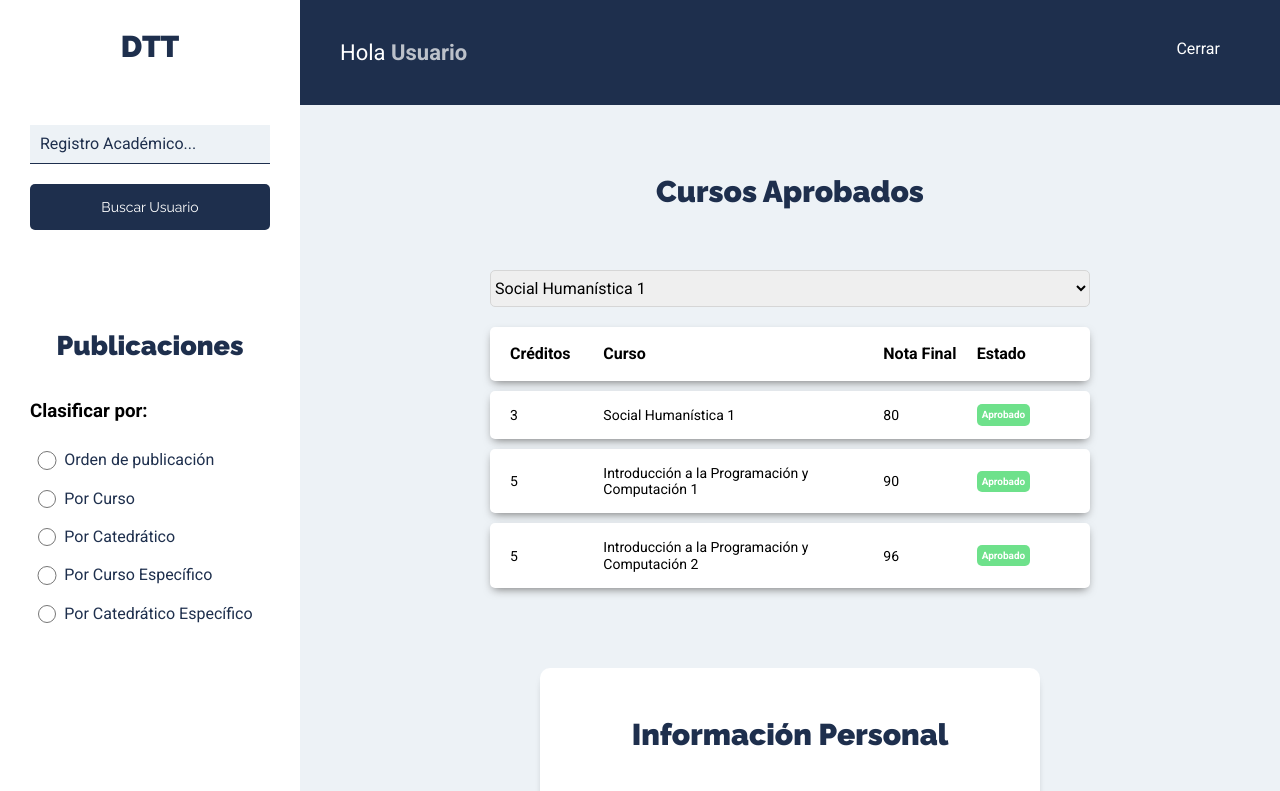
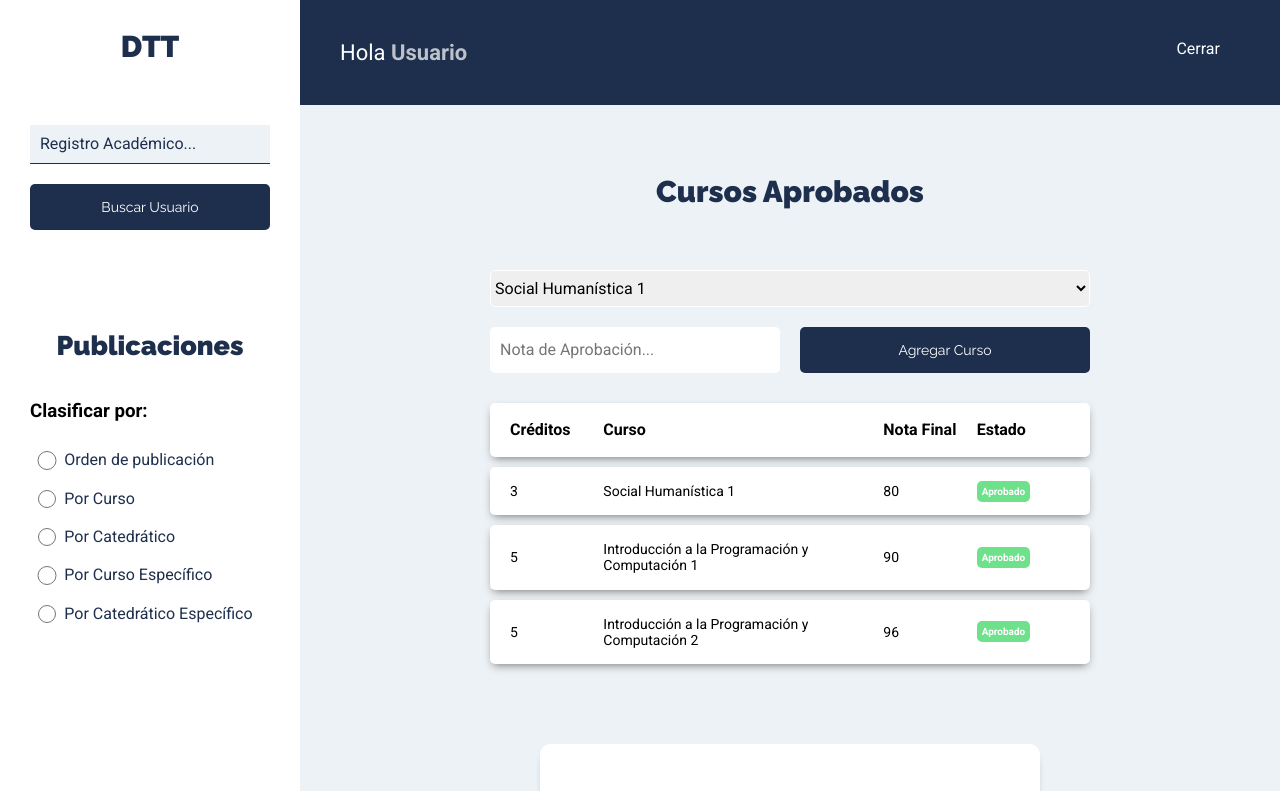
Before and after one commit to bryan967132/PracticasIniciales_DesarrolloWeb, a React (Create React App) app in the folder frontend/: page /mi-perfil in a window 1280 px wide. Shown: the top 791 px of the page. Built offline with nearby package versions, Linux system fonts and the light colour scheme.

Commit message:
form agregar curso

```diff
--- a/frontend/src/components/inicio/perfil/CursosAprobados.js
+++ b/frontend/src/components/inicio/perfil/CursosAprobados.js
@@ -39,6 +39,21 @@ const CursosAprobados = () => {
                                 }
                             </select>
                         </div>
+                        <div className="cuerpo contenedor-input">
+                            <input
+                                type="number"
+                                className="input-text"
+                                placeholder="Nota de Aprobación..."
+                                name="contenido"
+                                min="61"
+                                max="100"
+                            />
+                        </div>
+                        <div className="agC contenedor-input">
+                            <button
+                                className="btn btn-primario btn-block"
+                            >Agregar Curso</button>
+                        </div>
                     </form>
                 </div>
 
--- a/frontend/src/components/inicio/perfil/Informacion.js
+++ b/frontend/src/components/inicio/perfil/Informacion.js
@@ -26,6 +26,7 @@ const Informacion = () => {
                             type="text"
                             id="nombre"
                             name="nombre"
+                            disabled
                         />
                     </div>
 
@@ -35,6 +36,7 @@ const Informacion = () => {
                             type="text"
                             id="apellido"
                             name="apellido"
+                            disabled
                         />
                     </div>
 
@@ -44,6 +46,7 @@ const Informacion = () => {
                             type="password"
                             id="password"
                             name="password"
+                            disabled
                         />
                     </div>
 
@@ -53,6 +56,7 @@ const Informacion = () => {
                             type="email"
                             id="email"
                             name="email"
+                            disabled
                         />
                     </div>
 
--- a/frontend/src/index.css
+++ b/frontend/src/index.css
@@ -601,15 +601,29 @@ form .pub {
   height: 3.7rem;
   width: 100%;
   border-radius: .5rem;
-  border-color:rgb(214, 214, 214);
+  border-color:rgb(255, 255, 255);
   outline: none;
 }
 
 .form-agregarcurso form {
   display: grid;
   grid-template-columns: repeat(6,1fr);
+  margin-bottom: 1rem;
 }
 
 .form-agregarcurso form .comboBox{
   grid-column: 1 / 7;
 }
+
+.form-agregarcurso form .cuerpo{
+  grid-column: 1 / 4;
+  padding-bottom: 2rem;
+  padding-right: 1rem;
+}
+
+.form-agregarcurso form .agC {
+  grid-column: 4 / 9;
+  margin-top: -2rem;
+  padding-bottom: 2rem;
+  padding-left: 1rem;
+}
```
